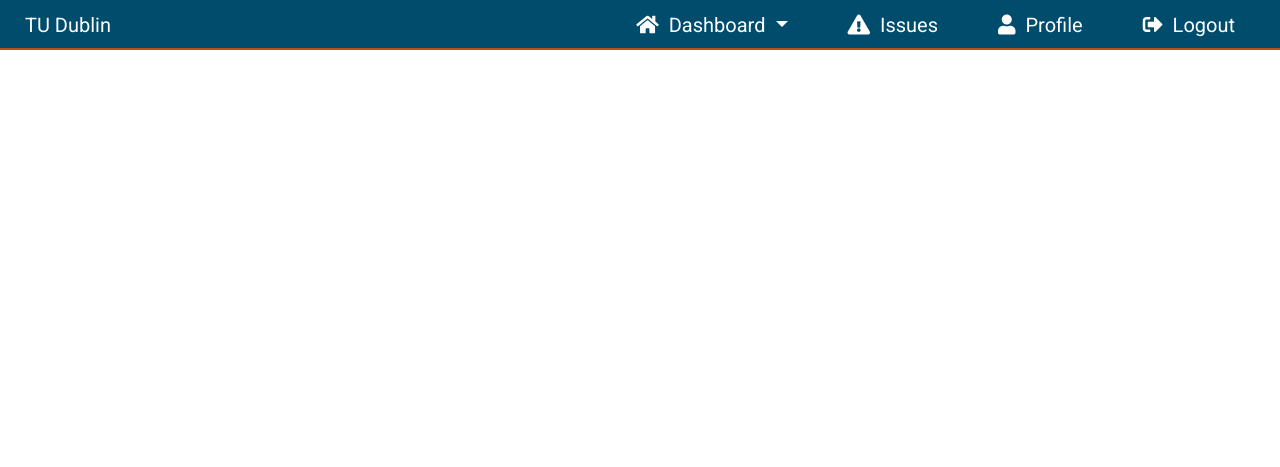
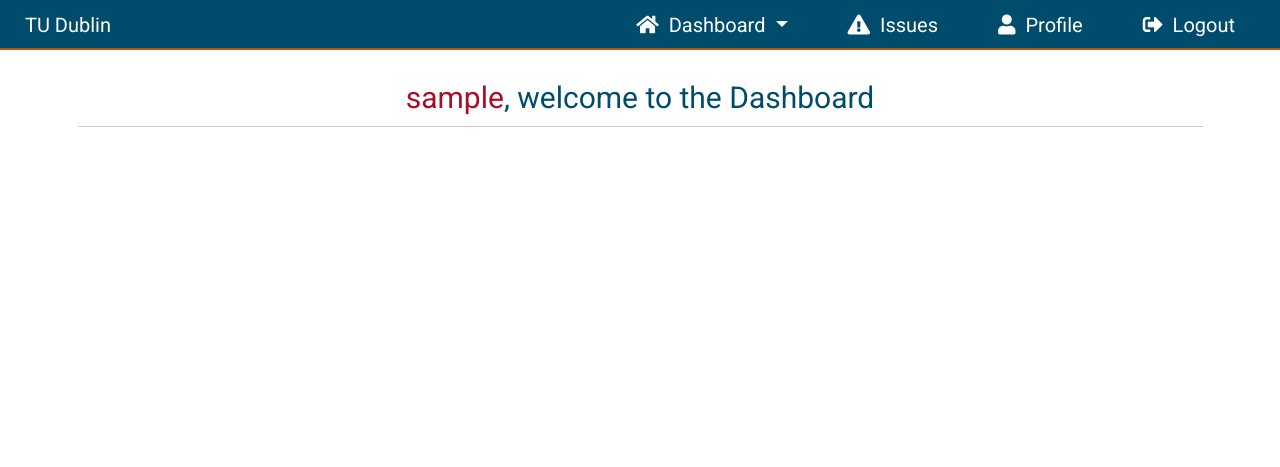
Before and after one commit to sam-timmins/machine-issue-reporting-system, a Django app: template templates/pages/dashboard.html in a window 1280 px wide. Shown: the top 467 px of the page. Run offline with Django 4.2, Linux system fonts and the light colour scheme; the template is opened without the code that fills it, so the values that code supplies are empty; the visitor is signed in with stand-in values (Sample User, id 1); some libraries are stand-ins or nearby versions.

Commit message:
Add page title

```diff
--- /dev/null
+++ b/templates/components/dashboard/dashboard-title.html
@@ -0,0 +1,11 @@
+
+<!-- Dashboard title -->
+
+<div class="container mt-5">
+    <div class="row">
+        <div class="col">
+            <h1 class="text-center text-blue text-large"><span class="text-red">{{ user.username }}</span>, welcome to the Dashboard</h1>
+            <hr>
+        </div>
+    </div>
+</div>
--- a/templates/pages/dashboard.html
+++ b/templates/pages/dashboard.html
@@ -4,6 +4,9 @@
 {% block content %}
 
 <section>
+
+    <!-- Dashboard title -->
+    {% include 'components/dashboard/dashboard-title.html' %}
 
     <!-- Machienary cards -->
     <div class="pb-5 my-2">
```
